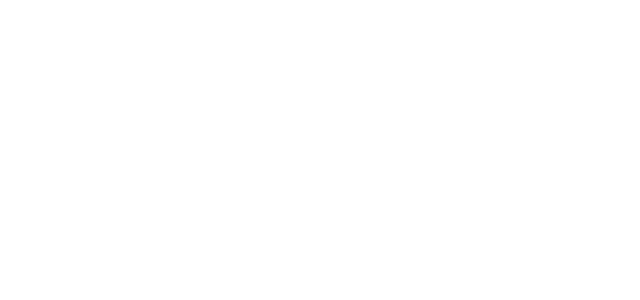
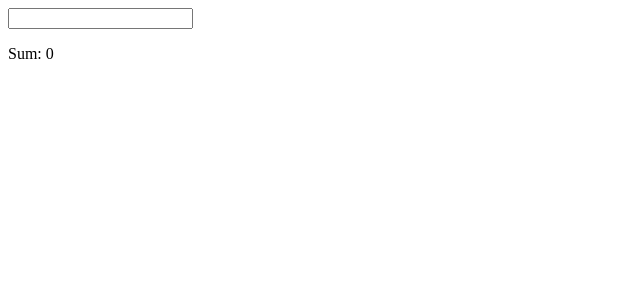
Before and after one commit to acciojob/sum-calculator-dkrishna11, a React app: page / in a window 1280 px wide. Shown: the top 300 px of the page, without its empty margins (0-640 px from the left). Built offline with nearby package versions, Linux system fonts and the light colour scheme.

Commit message:
submitting code-Mon Jul 24 2023 13:07:15 GMT+0530 (India Standard Time)

```diff
--- a/src/components/App.js
+++ b/src/components/App.js
@@ -1,11 +1,20 @@
 
-import React from "react";
+import React, {useState} from "react";
 import './../styles/App.css';
 
 const App = () => {
+  let [count,setCount]=useState(0);
+
+  function sum(e){
+    let value=e.target.value;
+    count+=value
+    setCount(count)
+
+  }
   return (
     <div>
-        {/* Do not remove the main div */}
+        <input type="number" onChange={sum}/>
+        <p>Sum: {count}</p>
     </div>
   )
 }
```
